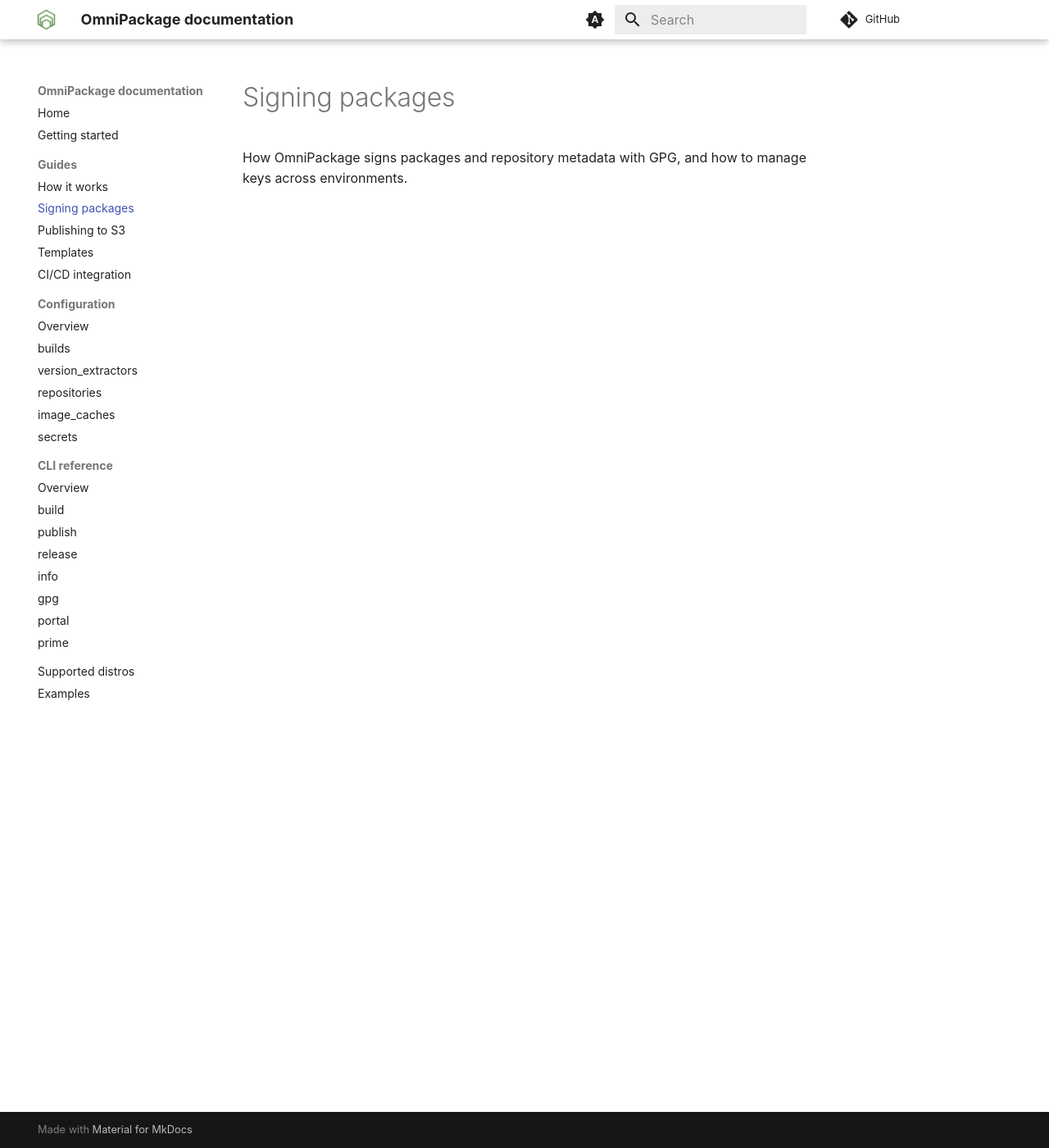
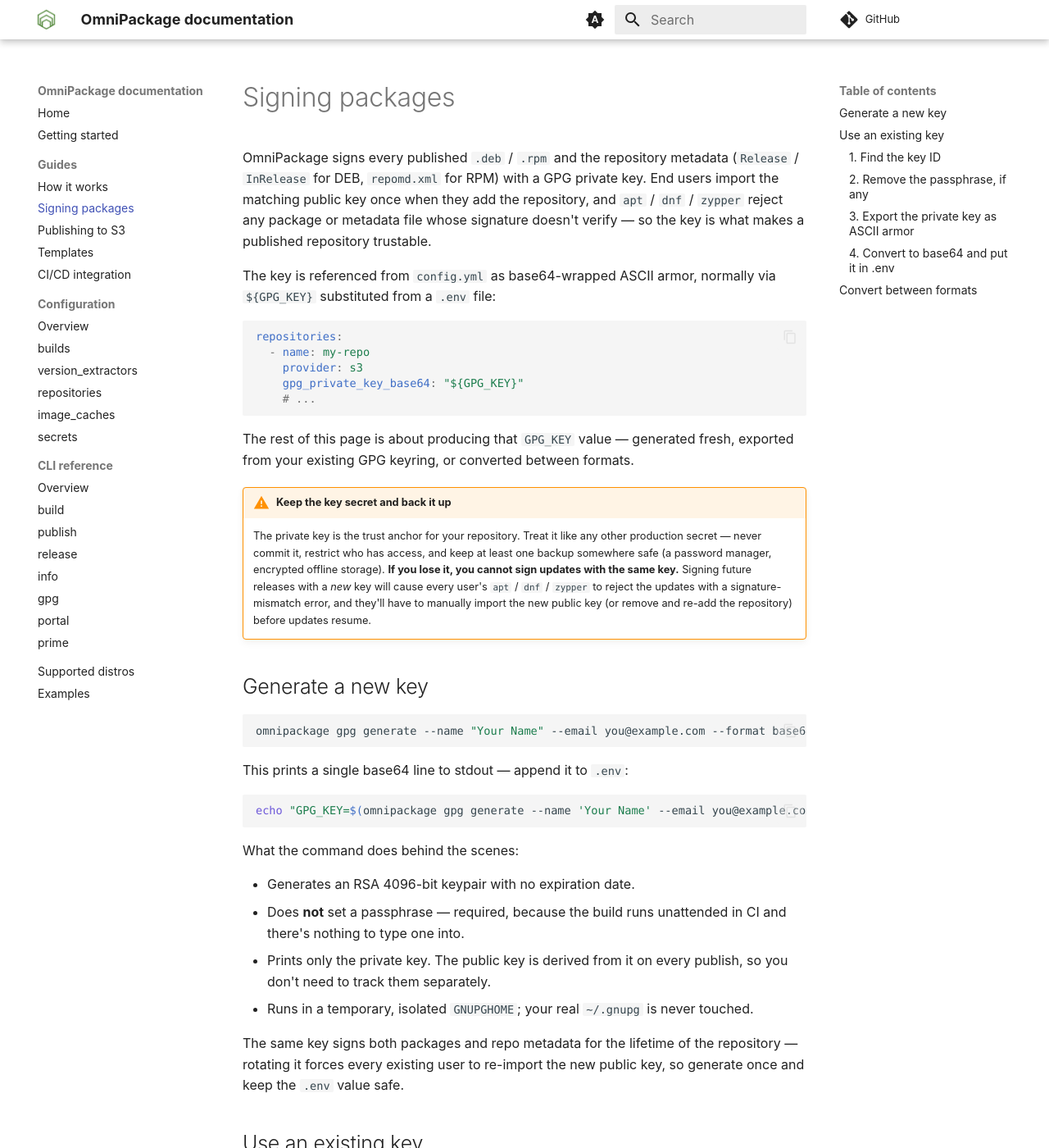
Before and after one commit to omnipackage/omnipackage-docs, an MkDocs documentation site: the page built from docs/guides/signing.md, in a window 1280 px wide and 1400 px high. Shown: the whole window at 82% size. Built offline with MkDocs 1.6.1 and Material for MkDocs 9.7.7, drawn with Linux system fonts in a browser that asks for light colours; plug-ins that fetch from the network failed and are left out; comment, search, counter and statistics services are not loaded; some of the changed text lies outside the part shown.

Commit message:
up signing packages page

````diff
--- a/docs/guides/signing.md
+++ b/docs/guides/signing.md
@@ -1,5 +1,106 @@
 # Signing packages
 
-How OmniPackage signs packages and repository metadata with GPG, and how to manage keys across environments.
+OmniPackage signs every published `.deb` / `.rpm` and the repository metadata (`Release` / `InRelease` for DEB, `repomd.xml` for RPM) with a GPG private key. End users import the matching public key once when they add the repository, and `apt` / `dnf` / `zypper` reject any package or metadata file whose signature doesn't verify — so the key is what makes a published repository trustable.
 
-<!-- TODO: -->
+The key is referenced from `config.yml` as base64-wrapped ASCII armor, normally via `${GPG_KEY}` substituted from a `.env` file:
+
+```yaml
+repositories:
+  - name: my-repo
+    provider: s3
+    gpg_private_key_base64: "${GPG_KEY}"
+    # ...
+```
+
+The rest of this page is about producing that `GPG_KEY` value — generated fresh, exported from your existing GPG keyring, or converted between formats.
+
+!!! warning "Keep the key secret and back it up"
+
+    The private key is the trust anchor for your repository. Treat it like any other production secret — never commit it, restrict who has access, and keep at least one backup somewhere safe (a password manager, encrypted offline storage). **If you lose it, you cannot sign updates with the same key.** Signing future releases with a *new* key will cause every user's `apt` / `dnf` / `zypper` to reject the updates with a signature-mismatch error, and they'll have to manually import the new public key (or remove and re-add the repository) before updates resume.
+
+## Generate a new key
+
+```sh
+omnipackage gpg generate --name "Your Name" --email you@example.com --format base64
+```
+
+This prints a single base64 line to stdout — append it to `.env`:
+
+```sh
+echo "GPG_KEY=$(omnipackage gpg generate --name 'Your Name' --email you@example.com --format base64)" >> .env
+```
+
+What the command does behind the scenes:
+
+- Generates an RSA 4096-bit keypair with no expiration date.
+- Does **not** set a passphrase — required, because the build runs unattended in CI and there's nothing to type one into.
+- Prints only the private key. The public key is derived from it on every publish, so you don't need to track them separately.
+- Runs in a temporary, isolated `GNUPGHOME`; your real `~/.gnupg` is never touched.
+
+The same key signs both packages and repo metadata for the lifetime of the repository — rotating it forces every existing user to re-import the new public key, so generate once and keep the `.env` value safe.
+
+## Use an existing key
+
+If you already have a GPG key you want to reuse, export it from your keyring and feed it through `omnipackage gpg convert`.
+
+### 1. Find the key ID
+
+```sh
+gpg --list-secret-keys --keyid-format=long
+```
+
+Note the `sec` line's key ID — the long hex after `rsa<bits>/`.
+
+### 2. Remove the passphrase, if any
+
+OmniPackage cannot use a passphrased key — there is no interactive prompt during a build. Strip the passphrase first:
+
+```sh
+gpg --edit-key <KEY_ID>
+> passwd
+# enter the current passphrase, then leave the new passphrase empty
+> save
+```
+
+If you want to keep your everyday key passphrased, **don't** do this on it — instead, generate a dedicated unprotected signing subkey, or generate a fresh key with `omnipackage gpg generate` (above) and use that exclusively for package signing.
+
+### 3. Export the private key as ASCII armor
+
+```sh
+gpg --armor --export-secret-keys <KEY_ID> > signing-key.asc
+```
+
+The result is a multi-line `-----BEGIN PGP PRIVATE KEY BLOCK-----` block.
+
+### 4. Convert to base64 and put it in `.env`
+
+```sh
+echo "GPG_KEY=$(omnipackage gpg convert --input signing-key.asc --input-format pem --output-format base64)" >> .env
+rm signing-key.asc
+```
+
+Delete `signing-key.asc` once it's in `.env` — there's no reason to keep two copies of the secret on disk.
+
+## Convert between formats
+
+`omnipackage gpg convert` round-trips between two key encodings:
+
+| Format | What it is | Where it's used |
+|--------|------------|-----------------|
+| `pem` | Plain ASCII armor (`-----BEGIN PGP PRIVATE KEY BLOCK-----`...). Multi-line. | What `gpg --armor --export-secret-keys` produces; human-inspectable. |
+| `base64` | The PEM block, base64-encoded into one line of ASCII. | What `config.yml` expects in `gpg_private_key_base64`; what you put in `.env`. |
+
+Why base64? ASCII-armored PGP keys contain newlines, and newlines do not survive `.env` files, GitHub Actions secrets (the multi-line case works but is fragile), or shell `export VAR=...`. Base64 collapses the whole thing into a single line of `[A-Za-z0-9+/=]`, which round-trips cleanly through every layer between your laptop and the build container.
+
+```sh
+# pem → base64 (typical: prepare for .env)
+omnipackage gpg convert --input signing-key.asc --input-format pem --output-format base64
+
+# base64 → pem (typical: inspect or re-import)
+omnipackage gpg convert --input key.b64 --input-format base64 --output-format pem | gpg --import
+
+# stdin works too
+cat signing-key.asc | omnipackage gpg convert --input-format pem --output-format base64
+```
+
+The conversion is loss-free — it's the same bytes in a different envelope. Decoding the base64 form yields exactly the original ASCII-armored block.
````
Also changed, not shown: docs/getting_started.md (+1 -1 lines).
